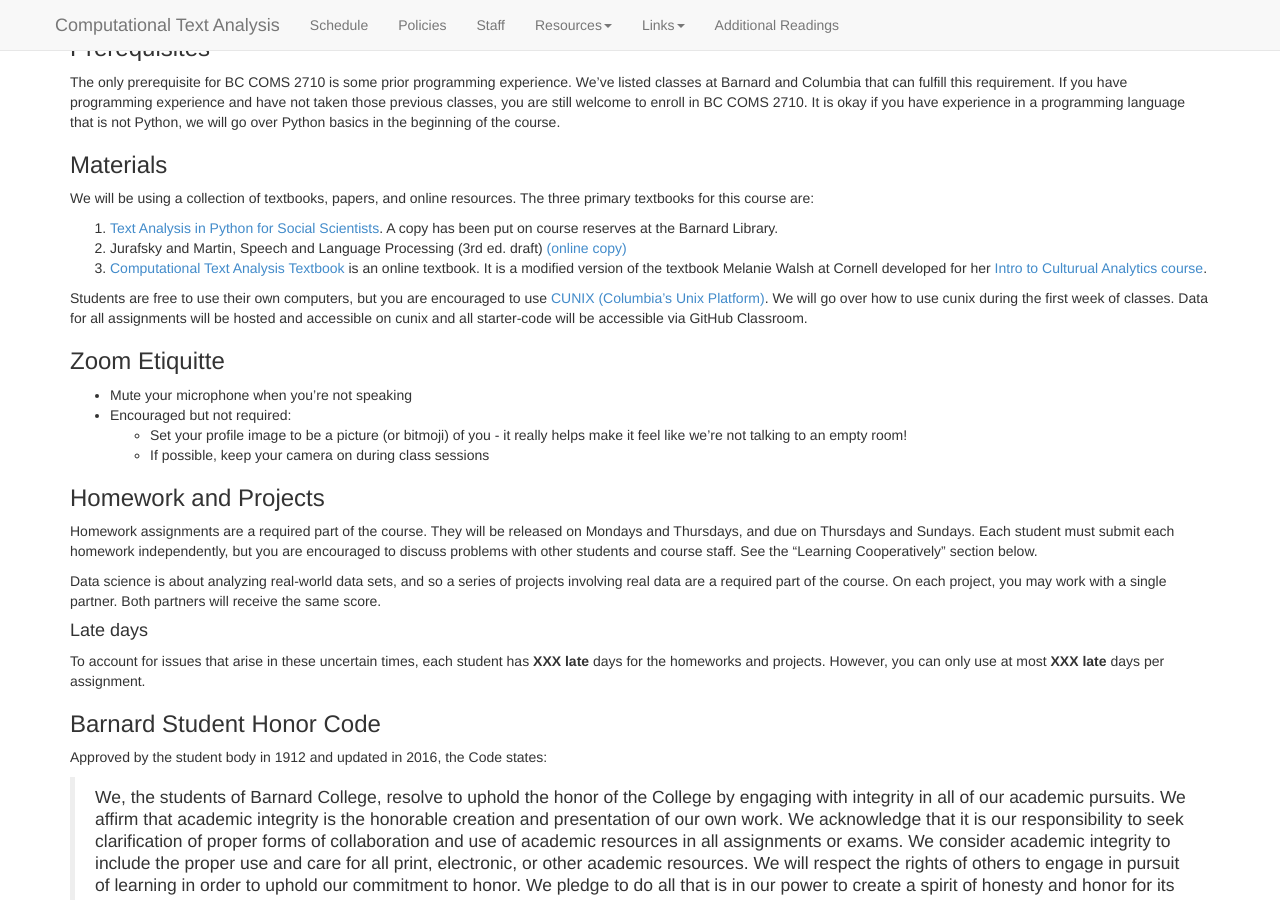
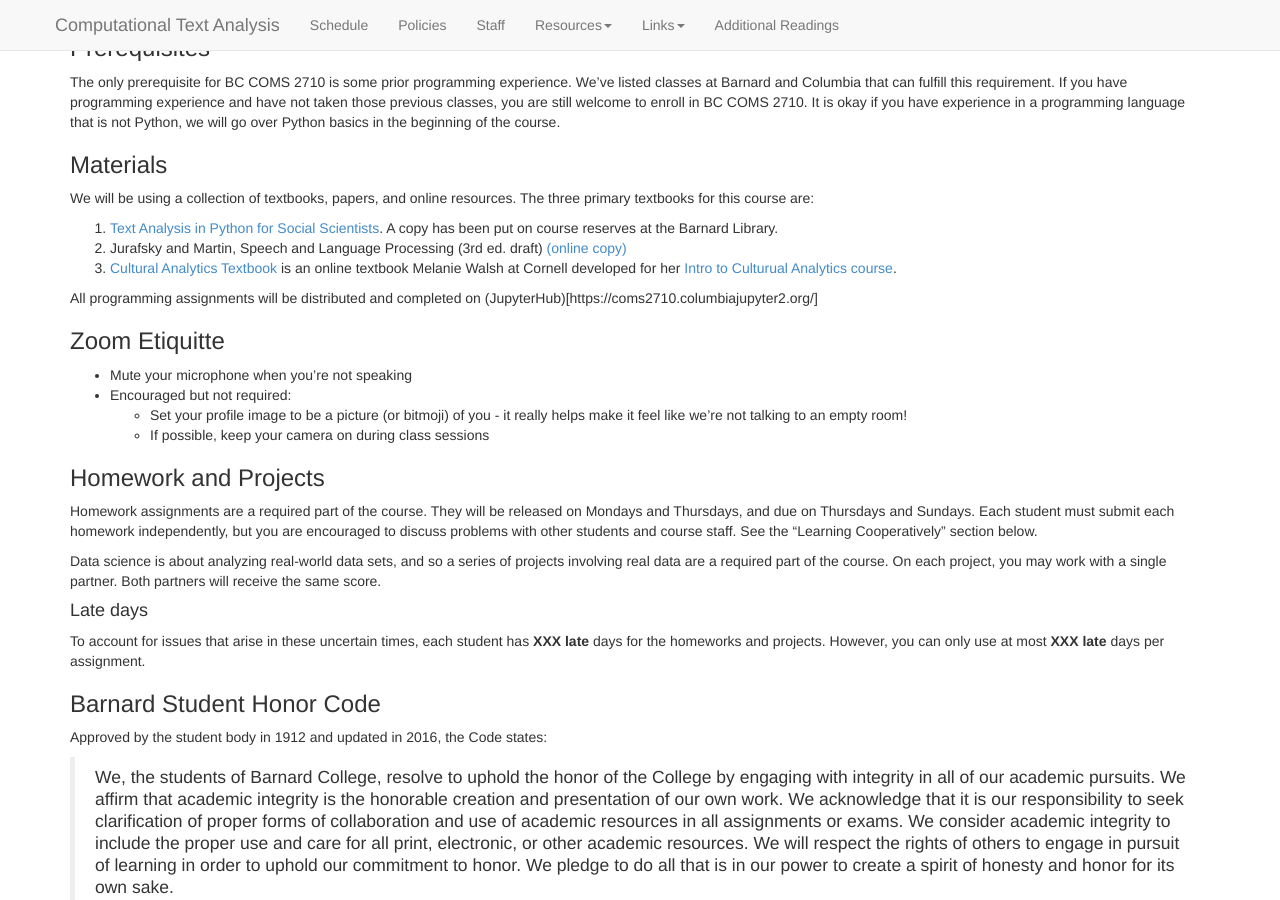
Before and after one commit to BC-COMS-2710/BC-COMS-2710.github.io, a Jekyll site: the page built from policies.md, in a window 1280 px wide and 900 px high, scrolled down 387 px. Built offline with Jekyll 4.4.1, drawn with Linux system fonts in a browser that asks for light colours; nearby versions of some CDN libraries.

Commit message:
jupyterhub in policies

```diff
--- a/policies.md
+++ b/policies.md
@@ -25,10 +25,9 @@ We will be using a collection of textbooks, papers, and online resources.
 The three primary textbooks for this course are:
 1. [Text Analysis in Python for Social Scientists](https://www.cambridge.org/core/elements/text-analysis-in-python-for-social-scientists/BFAB0A3604C7E29F6198EA2F7941DFF3). A copy has been put on course reserves at the Barnard Library.
 1. Jurafsky and Martin, Speech and Language Processing (3rd ed. draft) [(online copy)](https://web.stanford.edu/~jurafsky/slp3/)
-2. [Computational Text Analysis Textbook](https://bc-coms-2710.github.io/textbook/welcome.html) is an online textbook. It is a modified version of the textbook Melanie Walsh at Cornell developed for her [Intro to Culturual Analytics course](https://melaniewalsh.github.io/Intro-Cultural-Analytics/welcome.html).
+2. [Cultural Analytics Textbook](https://melaniewalsh.github.io/Intro-Cultural-Analytics/welcome.html) is an online textbook Melanie Walsh at Cornell developed for her [Intro to Culturual Analytics course](https://melaniewalsh.github.io/Intro-Cultural-Analytics/welcome.html).
 
-Students are free to use their own computers, but you are encouraged to use [CUNIX (Columbia's Unix Platform)](https://cuit.columbia.edu/unix). We will go over how to use cunix during the first week of classes.
-Data for all assignments will be hosted and accessible on cunix and all starter-code will be accessible via GitHub Classroom.
+All programming assignments will be distributed and completed on (JupyterHub)[https://coms2710.columbiajupyter2.org/]
 
 ### Zoom Etiquitte
 - Mute your microphone when you're not speaking
```
